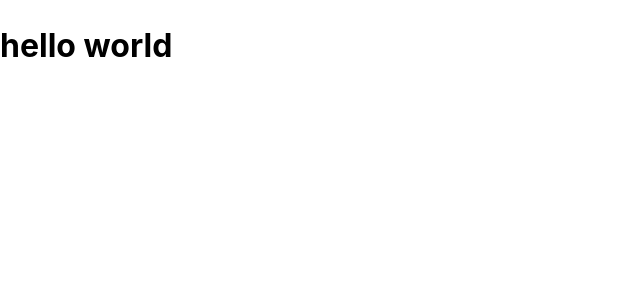
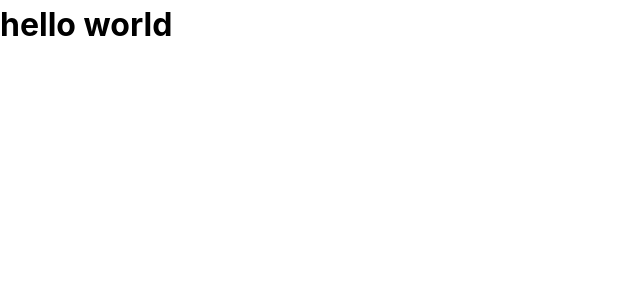
Before and after one commit to henrylin03/top-pressure-blog--FE, a React (Vite) app: page / in a window 1280 px wide. Shown: the top 300 px of the page, without its empty margins (0-640 px from the left). Built offline with nearby package versions, Linux system fonts and the light colour scheme.

Commit message:
chore: reset css with just the margin, padding and box-sizing
normalise.css adds too much other styles that i don't really need right now: https://necolas.github.io/normalize.css/8.0.1/normalize.css

```diff
--- a/src/App.tsx
+++ b/src/App.tsx
@@ -1,4 +1,5 @@
 import { MantineProvider } from "@mantine/core";
+import "./styles/global.css";
 import "@mantine/core/styles.css";
 
 const App = () => (
--- /dev/null
+++ b/src/styles/global.css
@@ -0,0 +1,5 @@
+* {
+  margin: 0;
+  padding: 0;
+  box-sizing: border-box;
+}
```
